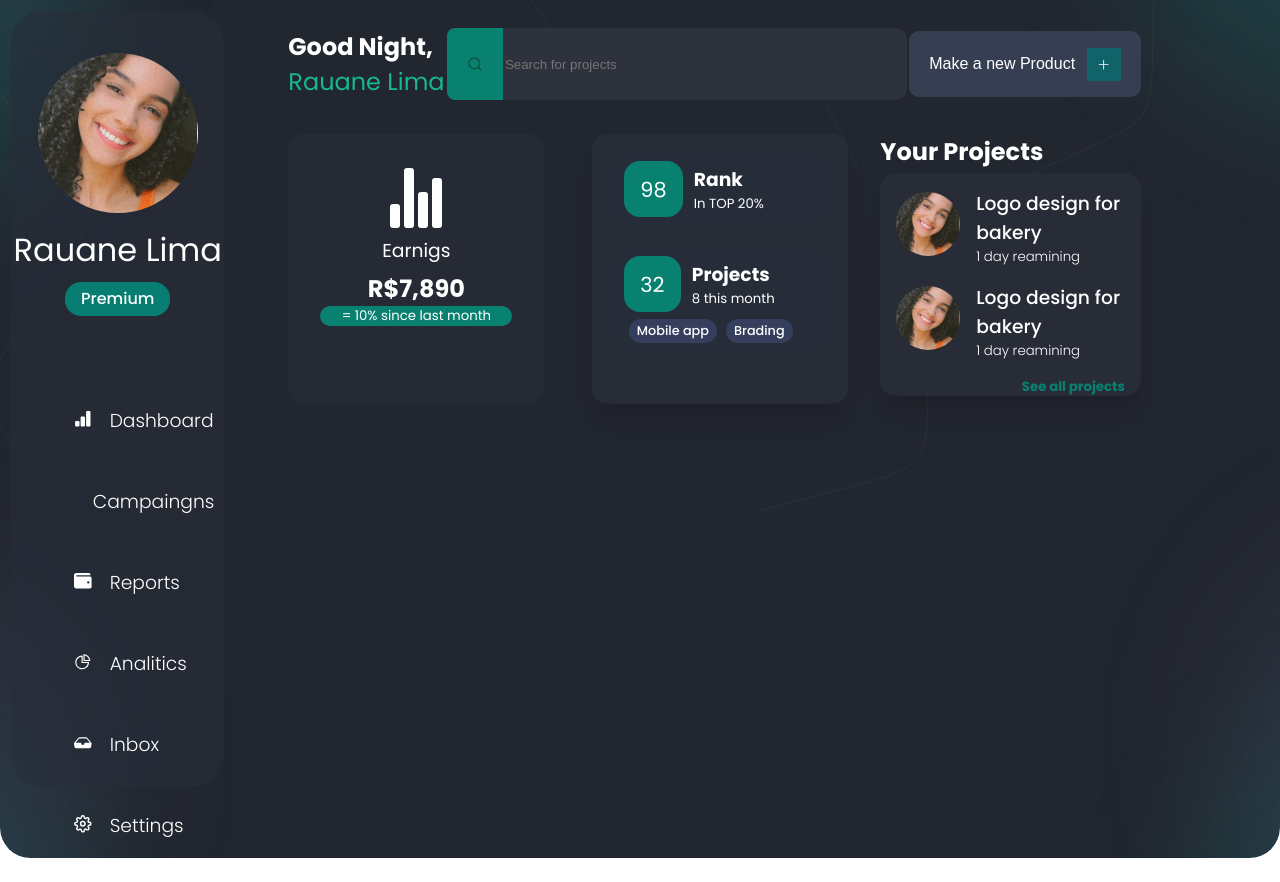
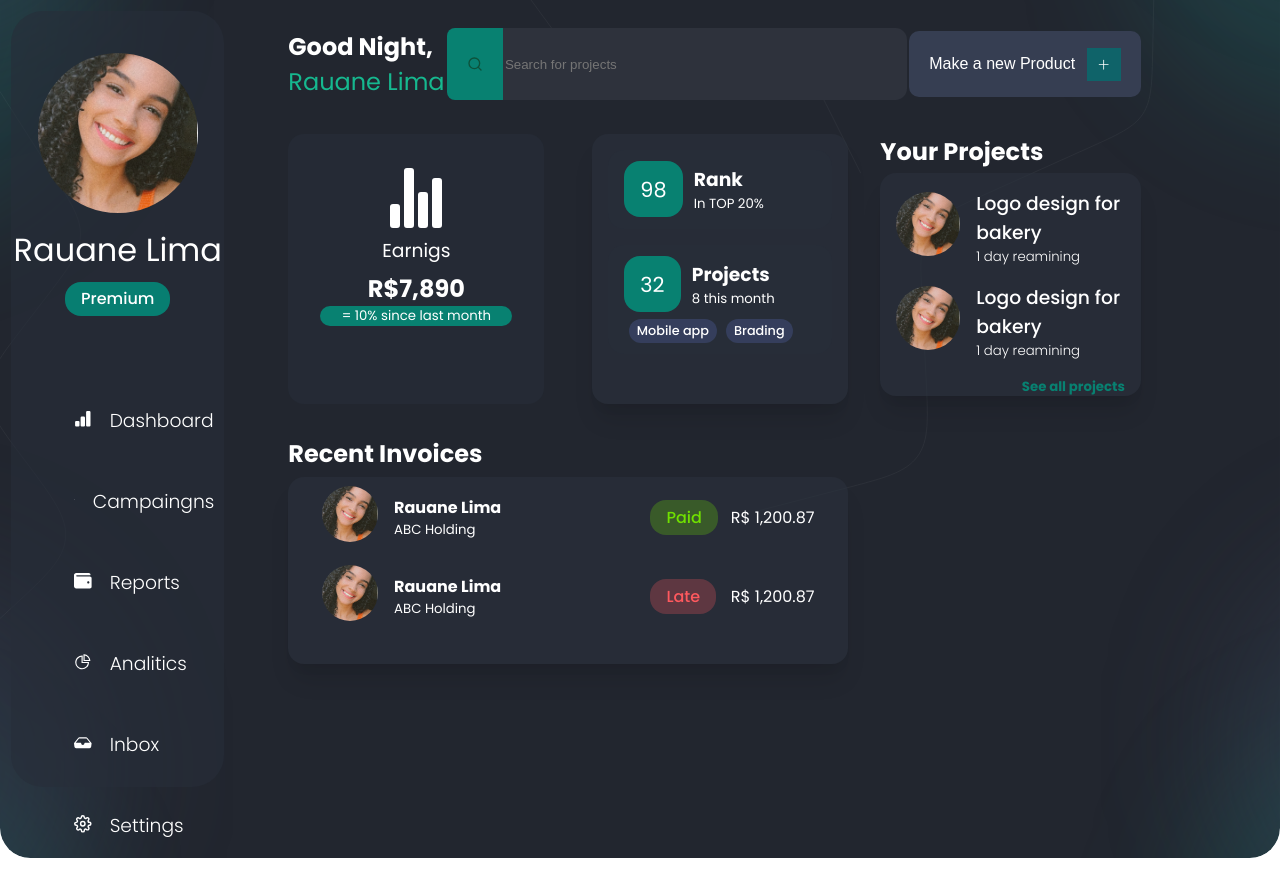
Before and after one commit to lRauane/Dashboard-react, a React (Create React App) app: page / in a window 1280 px wide. Built offline with nearby package versions, Linux system fonts and the light colour scheme.

Commit message:
Ajustando projeto

```diff
--- /dev/null
+++ b/src/components/Invoices.jsx
@@ -0,0 +1,94 @@
+import React from "react";
+import styled from "styled-components";
+import Badge from "./badge";
+import { cardShadow, hoverEffect } from "../utils";
+import AvatarImage from "../assets/avatarImage.jpg";
+
+function Invoices() {
+  return (
+    <InvoicesContainer>
+      <CardContent>
+        <Invoice>
+          <Info>
+            <Avatar>
+              <img src={AvatarImage} alt="" />
+            </Avatar>
+            <TextContainer>
+              <Title>Rauane Lima</Title>
+              <SubTitle>ABC Holding</SubTitle>
+            </TextContainer>
+          </Info>
+          <Container>
+            <Badge content="Paid" paid />
+            <Price>R$ 1,200.87</Price>
+          </Container>
+        </Invoice>
+        <Invoice>
+          <Info>
+            <Avatar>
+              <img src={AvatarImage} alt="" />
+            </Avatar>
+            <TextContainer>
+              <Title>Rauane Lima</Title>
+              <SubTitle>ABC Holding</SubTitle>
+            </TextContainer>
+          </Info>
+          <Container>
+            <Badge content="Late" late />
+            <Price>R$ 1,200.87</Price>
+          </Container>
+        </Invoice>
+      </CardContent>
+    </InvoicesContainer>
+  );
+}
+
+const InvoicesContainer = styled.div`
+  width: 35rem;
+  border-radius: 1rem;
+  margin-top: 1rem;
+  background-color: #2b313d99;
+  color: #fff;
+  height: 150%;
+  box-shadow: ${cardShadow};
+  transition: 0.4s ease-in-out;
+  &:hover {
+    box-shadow: ${hoverEffect};
+  }
+`;
+const Invoice = styled.div`
+  display: flex;
+  align-items: center;
+  justify-content: space-around;
+  margin: 0.4rem;
+  padding-top: 0.6rem;
+`;
+const CardContent = styled.div``;
+const Info = styled.div`
+  display: flex;
+  align-items: center;
+  width: 50%;
+`;
+const Avatar = styled.div`
+  img {
+    height: 3.5rem;
+    width: 3.5rem;
+    border-radius: 3.5rem;
+  }
+`;
+const TextContainer = styled.div`
+  margin-left: 1rem;
+`;
+const Title = styled.h4``;
+const SubTitle = styled.h5`
+  font-weight: 400;
+`;
+const Container = styled.div`
+  display: flex;
+  justify-content: space-between;
+  width: 30%;
+  align-items: center;
+`;
+const Price = styled.div``;
+
+export default Invoices;
--- a/src/components/MainContent.jsx
+++ b/src/components/MainContent.jsx
@@ -2,6 +2,7 @@
 import styled from "styled-components";
 import Earnings from "./Earnings";
 import Info from "./Info";
+import Invoices from "./Invoices";
 import NavBar from "./Navbar";
 import Projects from "./Projects";
 
@@ -21,7 +22,12 @@
           </ColumTwol1>
         </SectionOne>
         <SectionTwor>
-          <ColumnOne2></ColumnOne2>
+          <ColumnOne2>
+            <InvoicesContainer>
+              <TitleText>Recent Invoices</TitleText>
+              <Invoices />
+            </InvoicesContainer>
+          </ColumnOne2>
           <ColumnTwol2></ColumnTwol2>
         </SectionTwor>
       </SubContainer>
@@ -63,6 +69,11 @@
   gap: 3rem;
 `;
 const ColumnOne2 = styled.div``;
+const InvoicesContainer = styled.div`
+height: 60%;
+
+
+`
 const ColumTwol1 = styled.div`
   display: flex;
   flex-direction: column;
--- a/src/components/badge.jsx
+++ b/src/components/badge.jsx
@@ -26,6 +26,17 @@
     color: #2f23d;
     background-color: rgba(109, 134, 245, 0.192);
   `}
+
+  ${({paid}) => paid && `
+    background-color:#70e00041;
+    color: #70e000;
+  `
+  }
+  ${({late}) => late && `
+    background-color:#ff595e41;
+    color: #ff595e;
+  `
+  }
 `;
 
 export default Badge;
```
